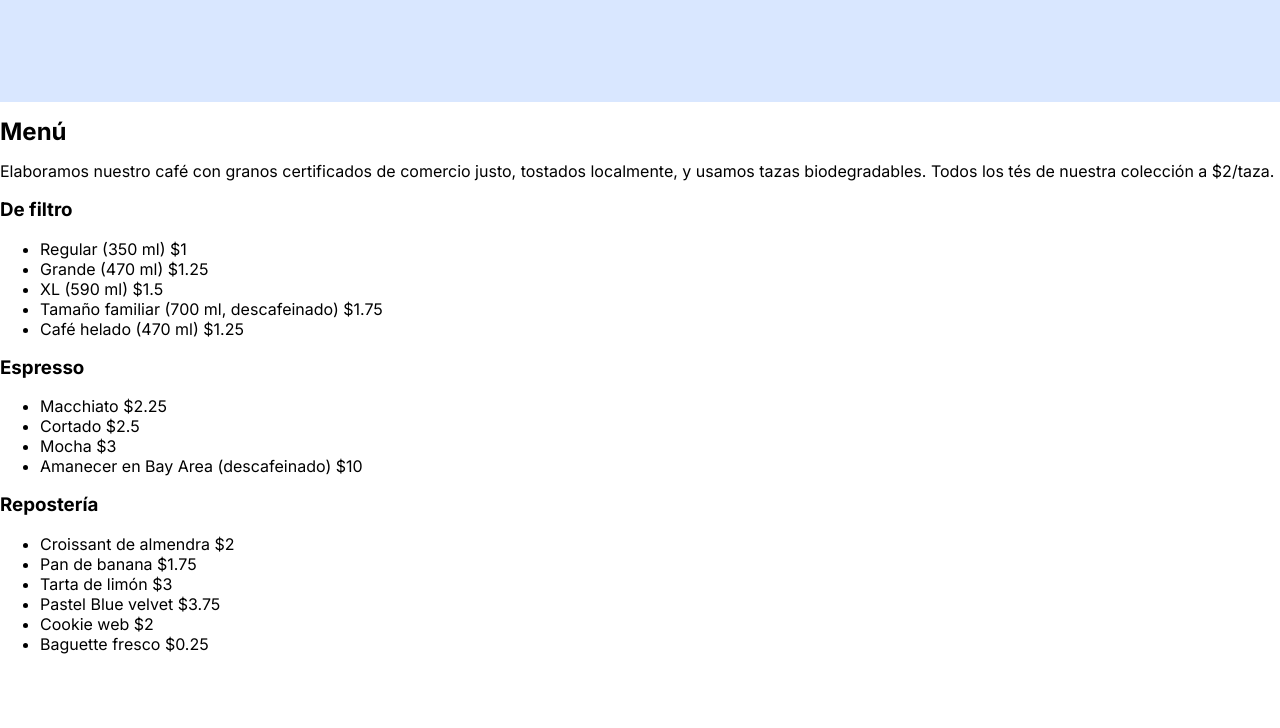
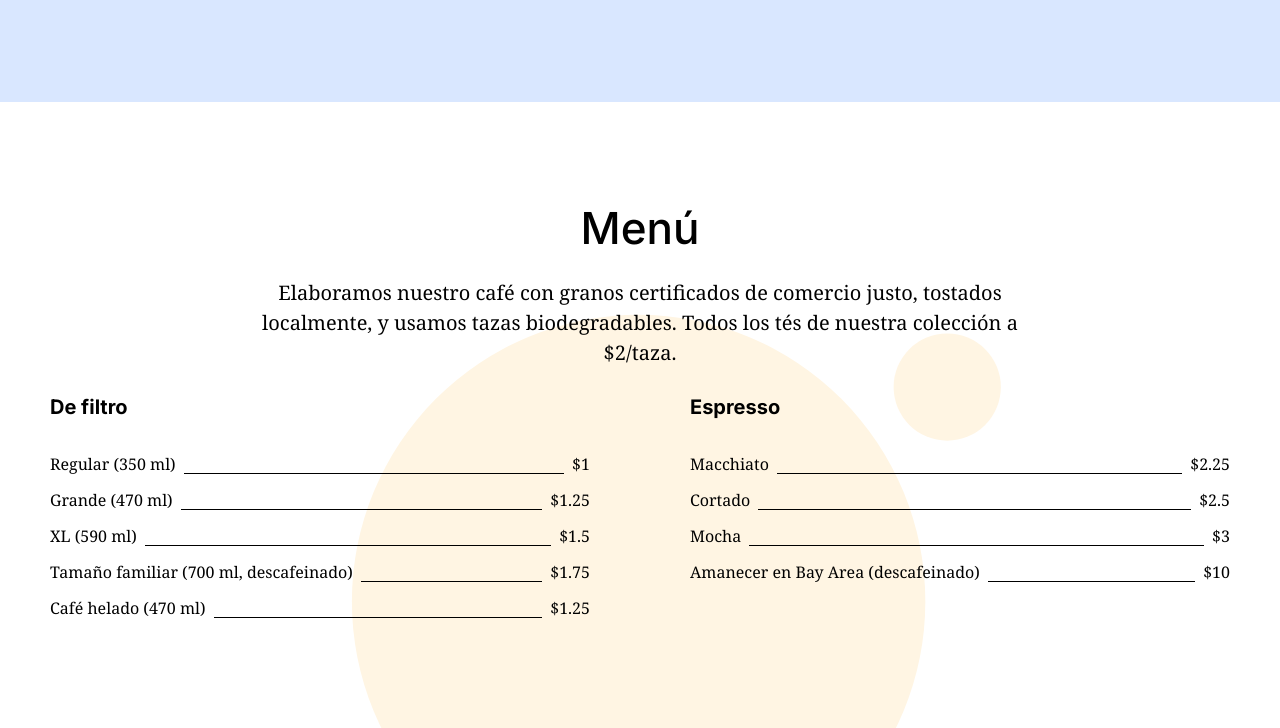
Before and after one commit to AldebaranSanz/web_project_coffeeshop, a plain HTML site: page index.html in a window 1280 px wide. Shown: the part 2480-3208 px from the top of the page. Before the commit the page ends 3150 px from the top, so only its background shows below. Drawn offline with Linux system fonts and the light colour scheme.

Commit message:
section menu finalizada

```diff
--- a/blocks/menu.css
+++ b/blocks/menu.css
@@ -0,0 +1,83 @@
+.menu {
+  background-color: #fff;
+  background-image: url(../images/background_menu.svg);
+  background-position: center;
+  background-repeat: no-repeat;
+  background-size: cover;
+  height: 100vh;
+  min-height: 720px;
+  max-height: 800px;
+}
+
+.menu__title {
+  font-family: "Inter";
+  font-style: normal;
+  font-weight: 500;
+  font-size: 44px;
+  line-height: 52px;
+  max-width: 780px;
+  margin: 100px auto 24px;
+  text-align: center;
+}
+
+.menu__subtitle {
+  font-family: "Noto Serif";
+  font-style: normal;
+  font-weight: normal;
+  font-size: 20px;
+  line-height: 30px;
+  max-width: 780px;
+  margin: 0px auto 24px;
+  text-align: center;
+}
+
+.menu__cards {
+  display: flex;
+  flex-wrap: wrap;
+  gap: 100px;
+  align-items: top;
+  justify-content: center;
+}
+
+.card {
+  min-width: 540px;
+  display: block;
+}
+
+.card:last-of-type {
+  margin-bottom: 100px;
+}
+.card__title {
+  font-family: "Inter";
+  font-style: normal;
+  font-weight: bold;
+  font-size: 20px;
+  line-height: 30px;
+  margin-top: 0px;
+  margin-bottom: 32px;
+}
+
+.card__list {
+  list-style: none;
+  padding: 0;
+}
+.card__list-item {
+  font-family: "Noto Serif";
+  font-style: normal;
+  font-weight: normal;
+  font-size: 16px;
+  line-height: 20px;
+  margin-bottom: 16px;
+  display: flex;
+  justify-content: space-between;
+}
+
+.card__list-item:last-of-type {
+  margin-bottom: 0px;
+}
+
+.card__list-divider {
+  border-bottom: 1px solid black;
+  flex-grow: 1;
+  margin: 0 8px;
+}
--- a/index.html
+++ b/index.html
@@ -166,14 +166,14 @@
         <!--   SECTION: MENU     -->
         <section class="menu" id="section-menu">
           <h2 class="menu__title">Menú</h2>
-          <p class="menu__description">
+          <p class="menu__subtitle">
             Elaboramos nuestro café con granos certificados de comercio justo,
             tostados localmente, y usamos tazas biodegradables. Todos los tés de
             nuestra colección a $2/taza.
           </p>
           <div class="menu__cards">
             <div class="card">
-              <h3 card__title>De filtro</h3>
+              <h3 class="card__title">De filtro</h3>
               <ul class="card__list">
                 <li class="card__list-item">
                   Regular (350 ml)
@@ -197,7 +197,7 @@
               </ul>
             </div>
             <div class="card">
-              <h3 card__title>Espresso</h3>
+              <h3 class="card__title">Espresso</h3>
               <ul class="card__list">
                 <li class="card__list-item">
                   Macchiato
@@ -217,7 +217,7 @@
               </ul>
             </div>
             <div class="card">
-              <h3 card__title>Repostería</h3>
+              <h3 class="card__title">Repostería</h3>
               <ul class="card__list">
                 <li class="card__list-item">
                   Croissant de almendra
```
